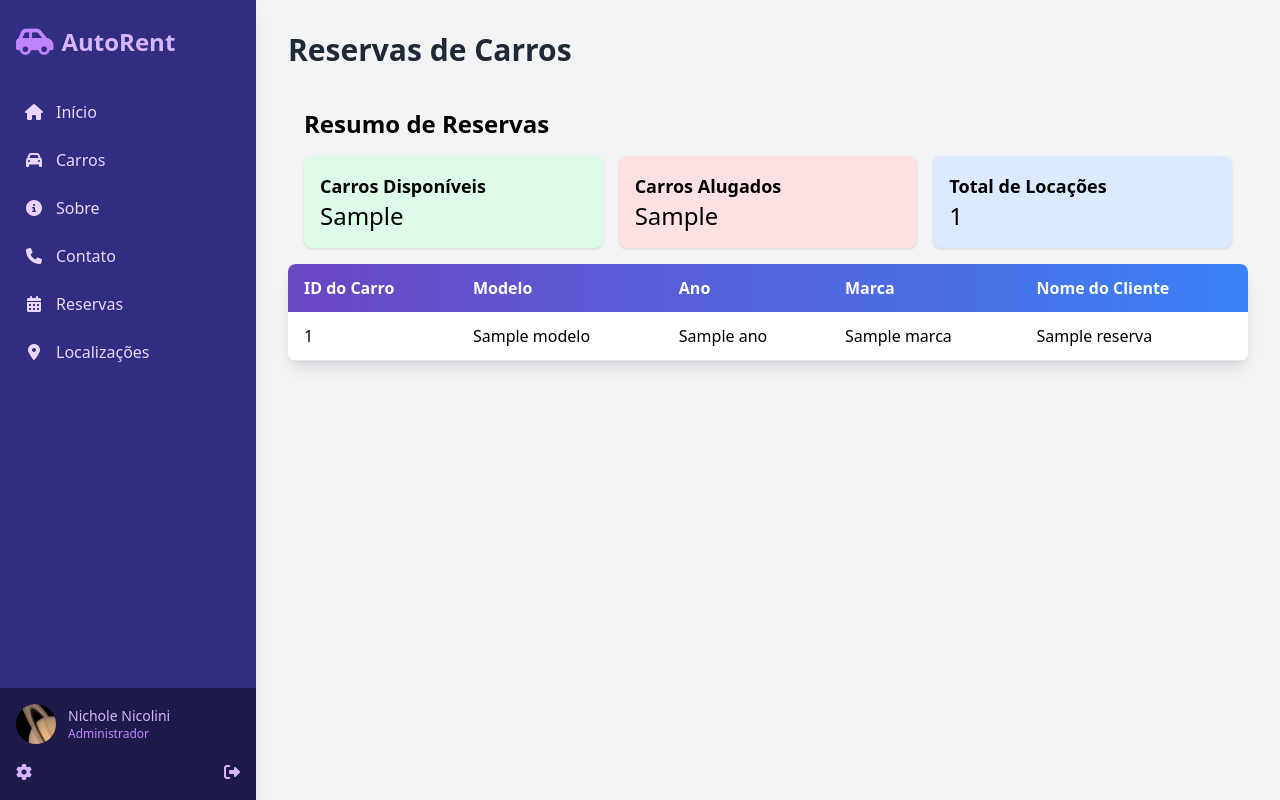
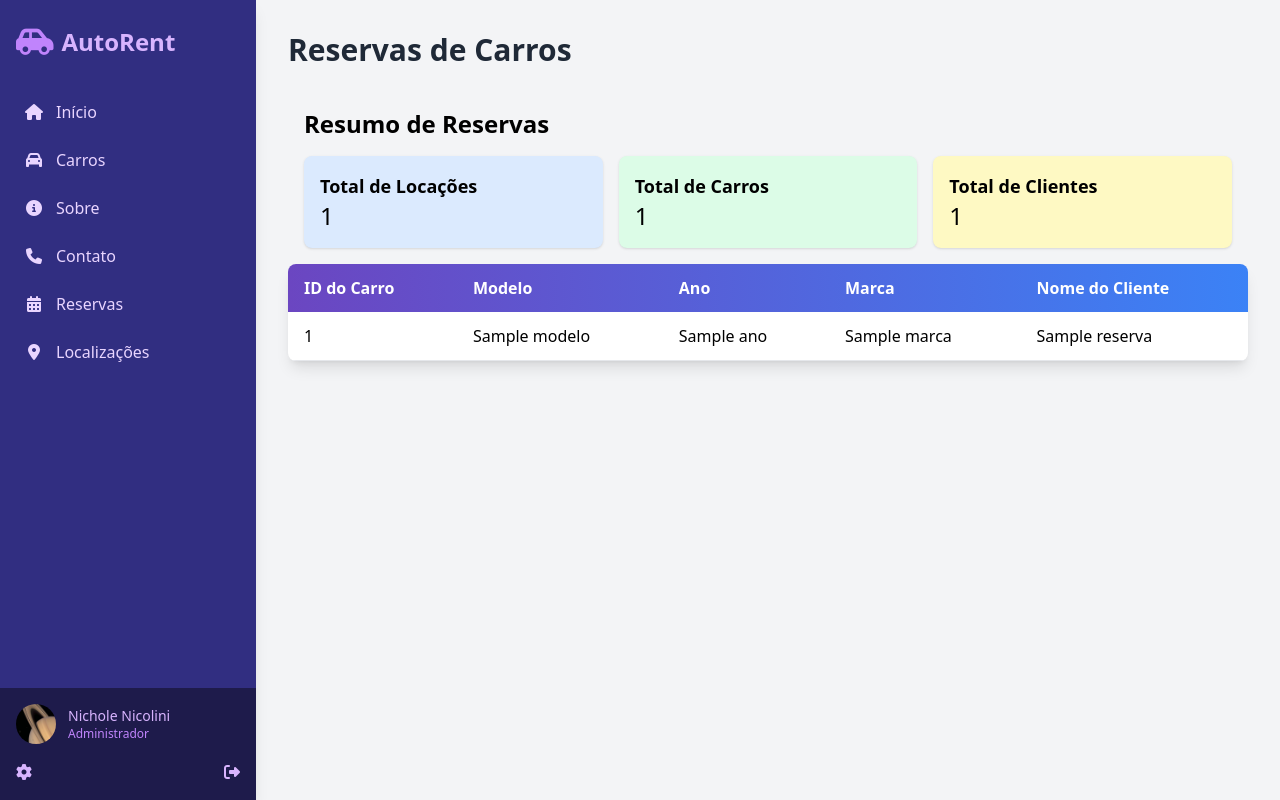
Before and after one commit to nicholetzs/banco-de-dados, a Flask app: template templates/reservas.html in a window 1280 px wide. Run offline with Flask 3, Linux system fonts and the light colour scheme; the template is opened without the code that fills it: most values are stand-ins (such as "Sample title", 1, 10 or a date in 2020); parts of the project's set-up code (start-up, migrations or seed data) failed here and were passed over; some libraries are stand-ins or nearby versions.

Commit message:
01:02 ide

```diff
--- a/app.py
+++ b/app.py
@@ -1,4 +1,4 @@
-
+import sys
 from flask import Flask, render_template, request, redirect, url_for
 import mysql.connector
 
@@ -46,8 +46,8 @@ class CarroApp:
       cursor = connection.cursor()
 
       cursor.execute(
-          'INSERT INTO CARROS (MODELO, ANO, MARCA, DISPONIBILIDADE) VALUES (%s, %s, %s, %s)',
-          (modelo, ano, marca, disponibilidade)
+        'INSERT INTO CARROS (MODELO, ANO, MARCA, DISPONIBILIDADE) VALUES (%s, %s, %s, %s)',
+        (modelo, ano, marca, disponibilidade)
       )
       connection.commit()
       cursor.close()
@@ -78,8 +78,8 @@ class CarroApp:
         cursor = connection.cursor()
 
         cursor.execute(
-            'UPDATE CARROS SET MODELO = %s, ANO = %s, MARCA = %s, DISPONIBILIDADE = %s WHERE ID = %s',
-            (modelo, ano, marca, disponibilidade, carro_id)
+          'UPDATE CARROS SET MODELO = %s, ANO = %s, MARCA = %s, DISPONIBILIDADE = %s WHERE ID = %s',
+          (modelo, ano, marca, disponibilidade, carro_id)
         )
         connection.commit()
         cursor.close()
@@ -108,7 +108,8 @@ class CarroApp:
 
       try:
         cursor.execute(
-            "SELECT DISPONIBILIDADE FROM CARROS WHERE ID = %s", (carro_id,))
+          "SELECT DISPONIBILIDADE FROM CARROS WHERE ID = %s", (carro_id,)
+        )
         disponibilidade = cursor.fetchone()
 
         if not disponibilidade:
@@ -120,14 +121,13 @@ class CarroApp:
           return "O carro já está alugado ou indisponível."
 
         cursor.execute("""
-                    INSERT INTO LOCACAO (ID_CARRO, ID_CLIENTE, DATA_LOCACAO, DATA_RETORNO, VALOR_DIARIA)
-                    VALUES (%s, %s, %s, %s, %s)
-                """, (carro_id, cliente_id, data_locacao, data_retorno, valor_diaria))
+          INSERT INTO LOCACAO (ID_CARRO, ID_CLIENTE, DATA_LOCACAO, DATA_RETORNO, VALOR_DIARIA)
+          VALUES (%s, %s, %s, %s, %s)
+        """, (carro_id, cliente_id, data_locacao, data_retorno, valor_diaria))
         connection.commit()
 
-        cursor.execute("""
-                    UPDATE CARROS SET DISPONIBILIDADE = FALSE WHERE ID = %s
-                """, (carro_id,))
+        cursor.execute(
+    "UPDATE CARROS SET DISPONIBILIDADE = FALSE WHERE ID = %s", (carro_id,))
         connection.commit()
 
         return redirect(url_for('list_carros'))
@@ -148,20 +148,16 @@ class CarroApp:
       cursor = connection.cursor()
 
       try:
-        # Se o carro for marcado como disponível, remover o cliente associado e devolver o carro
         if disponibilidade:
           cursor.execute("""
-                        UPDATE CARROS
-                        SET DISPONIBILIDADE = TRUE, CLIENTE_ID = NULL
-                        WHERE ID = %s
-                    """, (carro_id,))
+            UPDATE CARROS
+            SET DISPONIBILIDADE = TRUE, CLIENTE_ID = NULL
+            WHERE ID = %s
+          """, (carro_id,))
           connection.commit()
         else:
-          cursor.execute("""
-                        UPDATE CARROS
-                        SET DISPONIBILIDADE = FALSE
-                        WHERE ID = %s
-                    """, (carro_id,))
+          cursor.execute(
+    "UPDATE CARROS SET DISPONIBILIDADE = FALSE WHERE ID = %s", (carro_id,))
           connection.commit()
 
         return redirect(url_for('list_carros'))
@@ -174,91 +170,50 @@ class CarroApp:
         cursor.close()
         connection.close()
 
-    @self.app.route('/reservas')
 
-    def list_reservas():
-        connection = self.db.get_connection()
-        cursor = connection.cursor(dictionary=True)
+@self.app.route('/reservas')
+def reservas():
+    # Conectar ao banco de dados
+    connection = self.db.get_connection()
+    cursor = connection.cursor(dictionary=True)
 
-        # Consulta para obter os carros reservados junto com os dados dos clientes
-        cursor.execute("""
-            SELECT CARROS.ID AS carro_id, CARROS.MODELO, CARROS.ANO, CARROS.MARCA,
-                   CLIENTES.NOME AS cliente_nome, CLIENTES.ID AS cliente_id
-            FROM LOCACAO
-            JOIN CARROS ON LOCACAO.ID_CARRO = CARROS.ID
-            JOIN CLIENTES ON LOCACAO.ID_CLIENTE = CLIENTES.ID
-            WHERE CARROS.DISPONIBILIDADE = FALSE
-        """)
-        reservas = cursor.fetchall()
+    # Consulta para pegar as reservas
+    cursor.execute("""
+        SELECT CARROS.ID AS carro_id, CARROS.MODELO, CARROS.ANO, CARROS.MARCA,
+               CLIENTES.NOME AS cliente_nome, CLIENTES.ID AS cliente_id
+        FROM LOCACAO
+        JOIN CARROS ON LOCACAO.ID_CARRO = CARROS.ID
+        JOIN CLIENTES ON LOCACAO.ID_CLIENTE = CLIENTES.ID
+        WHERE CARROS.DISPONIBILIDADE = FALSE
+    """)
+    reservas = cursor.fetchall()
 
-        cursor.close()
-        connection.close()
+    # Consulta para contar o total de locações
+    cursor.execute('SELECT COUNT(*) AS total FROM LOCACAO')
+    total_locacoes = cursor.fetchone()[0]
 
-        # Passe as reservas para o template 'reservas.html'
-        return render_template('reservas.html', reservas=reservas)
+    # Fechar conexão com o banco de dados
+    cursor.close()
+    connection.close()
 
-    @self.app.route('/reservas_sumarizacao')
+    # Renderizar a página passando as reservas e o total de locações
+    return render_template(
+        'reservas.html', reservas=reservas, total=total_locacoes)
 
-    def list_reservas_sumarizacao():
-        connection = self.db.get_connection()
-        cursor = connection.cursor(dictionary=True)
+def run(self, debug=False):
+        self.app.run(debug=debug)
 
-    try:
-        # Consulta para contagem de carros disponíveis, carros alugados e locações
-        cursor.execute("""
-            SELECT
-                (SELECT COUNT(*) FROM CARROS WHERE DISPONIBILIDADE = TRUE) AS carros_disponiveis,
-                (SELECT COUNT(*) FROM CARROS WHERE DISPONIBILIDADE = FALSE) AS carros_alugados,
-                (SELECT COUNT(*) FROM LOCACAO) AS total_locacoes
-        """)
-        relatorio = cursor.fetchone()
-
-        # Extrai os dados de carros disponíveis, alugados e total de locações
-        carros_disponiveis = relatorio['carros_disponiveis']
-        carros_alugados = relatorio['carros_alugados']
-        total_locacoes = relatorio['total_locacoes']
-
-        # Consulta para obter os clientes mais ativos (top 5)
-        cursor.execute("""
-            SELECT CLIENTES.NOME, COUNT(*) AS numero_locacoes
-            FROM LOCACAO
-            JOIN CLIENTES ON LOCACAO.ID_CLIENTE = CLIENTES.ID
-            GROUP BY CLIENTES.NOME
-            ORDER BY numero_locacoes DESC
-            LIMIT 5
-        """)
-        clientes_mais_ativos = cursor.fetchall()  # Obtém uma lista dos clientes mais ativos
-
-        # Renderiza o template com os dados
-        return render_template(
-            'reservas_sumarizacao.html',
-            carros_disponiveis=carros_disponiveis,
-            carros_alugados=carros_alugados,
-            total_locacoes=total_locacoes,
-            clientes_mais_ativos=clientes_mais_ativos
-        )
-
-    except Exception as e:
-        return f"Ocorreu um erro ao listar as reservas: {str(e)}"
-    finally:
-        cursor.close()
-        connection.close()
-
-
-
-def run(self, debug=True):
-    self.app.run(debug=debug)
 
 # Configurações do banco de dados
 db_config = {
-    'user': 'root',
-    'password': 'cafe123456',
-    'host': 'localhost',
-    'database': 'DBAUTOCAR',
+  'user': 'root',
+  'password': 'cafe123456',
+  'host': 'localhost',
+  'database': 'DBAUTOCAR',
 }
 
 db = Database(db_config)
 carro_app = CarroApp(db)
 
 if __name__ == '__main__':
-    carro_app.run()
+  carro_app.run(debug=True)
--- a/templates/reservas.html
+++ b/templates/reservas.html
@@ -122,22 +122,22 @@
           <h1 class="text-2xl font-bold mb-4">Resumo de Reservas</h1>
 
           <div class="grid grid-cols-1 sm:grid-cols-2 lg:grid-cols-3 gap-4">
-            <!-- Carros Disponíveis -->
-            <div class="bg-green-100 p-4 rounded-lg shadow">
-              <h2 class="font-semibold text-lg">Carros Disponíveis</h2>
-              <p class="text-2xl">{{ carros_disponiveis }}</p>
-            </div>
-
-            <!-- Carros Alugados -->
-            <div class="bg-red-100 p-4 rounded-lg shadow">
-              <h2 class="font-semibold text-lg">Carros Alugados</h2>
-              <p class="text-2xl">{{ carros_alugados }}</p>
-            </div>
-
             <!-- Total de Locações -->
             <div class="bg-blue-100 p-4 rounded-lg shadow">
               <h2 class="font-semibold text-lg">Total de Locações</h2>
               <p class="text-2xl">{{ total_locacoes }}</p>
+            </div>
+
+            <!-- Total de Carros -->
+            <div class="bg-green-100 p-4 rounded-lg shadow">
+              <h2 class="font-semibold text-lg">Total de Carros</h2>
+              <p class="text-2xl">{{ total_carros }}</p>
+            </div>
+
+            <!-- Total de Clientes -->
+            <div class="bg-yellow-100 p-4 rounded-lg shadow">
+              <h2 class="font-semibold text-lg">Total de Clientes</h2>
+              <p class="text-2xl">{{ total_clientes }}</p>
             </div>
           </div>
         </div>
```
